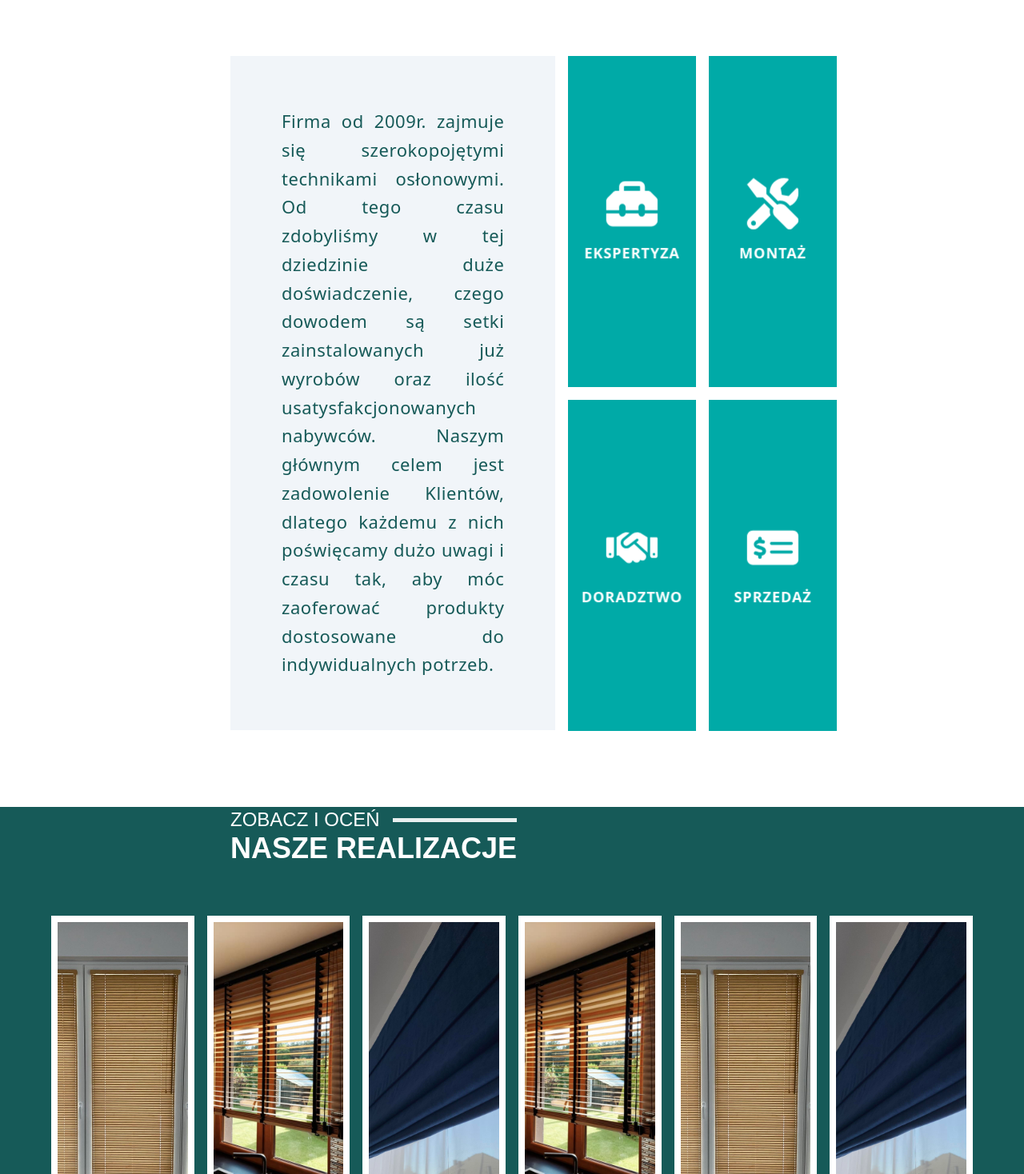
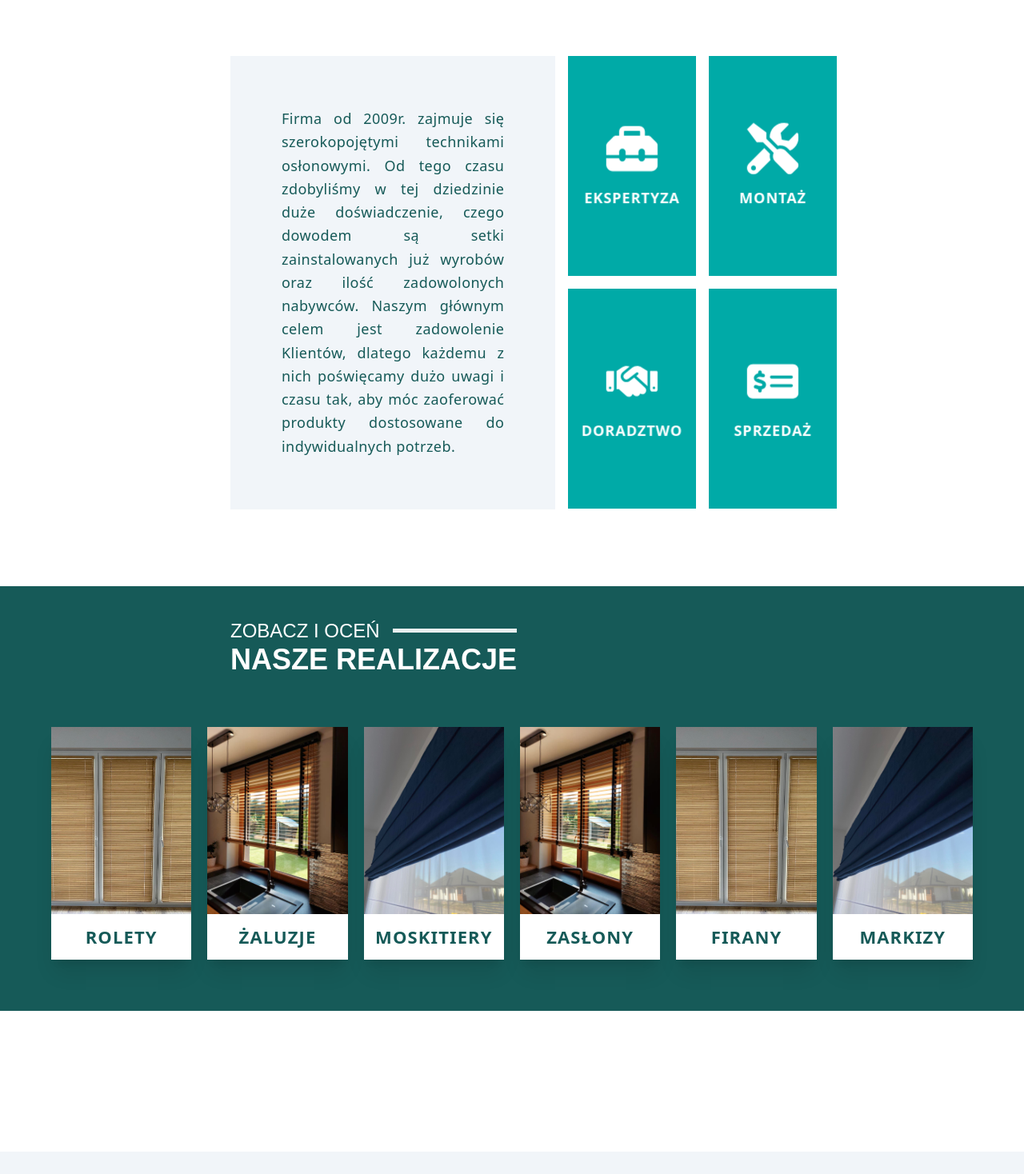
Before and after one commit to Hosuqa/Surella, a React (Vite) app: page / in a window 1280 px wide. Shown: the part 922-2390 px from the top of the page at 80% size. Built offline with nearby package versions, Linux system fonts and the light colour scheme; a web font is replaced by a local one.

Commit message:
[ADD] - styles fix, galery grid

```diff
--- a/src/components/sections/About.tsx
+++ b/src/components/sections/About.tsx
@@ -46,7 +46,7 @@ const About = () => {
         <div className='flex xl:flex-row flex-col w-full gap-4'>
           <div className='w-full xl:w-3/5 h-full flex order-2 xl:order-1'>
             <div className='w-full h-full bg-slate-100 font-[400] p-16'>
-              <p className={`${styles.aboutText} tracking-wide text-surella-700 leading-relaxed text-justify text-4xl`}>{description}</p>
+              <p className={`${styles.aboutText} tracking-wide text-surella-700 leading-relaxed text-justify`}>{description}</p>
             </div>
           </div>
           <div className='w-full xl:w-2/5 gap-4 flex flex-col items-center justify-center xl:order-2 order-1'>
--- a/src/components/sections/Gallery.tsx
+++ b/src/components/sections/Gallery.tsx
@@ -10,20 +10,21 @@ type Props = {
 
 const GalleryComp = ({image, title}: Props) => {
     return (
-        <div className="bg-transparent w-full h-full basis1/6 border-8 border-white relative flex justify-center">
+        <div className="bg-transparent w-full h-full flex flex-col justify-center shadow-xl">
             <img src={image} className="object-cover h-full w-full" alt="hero" />
-            <p className="text-2xl absolute w-full text-center bottom-0 bg-white px-6 py-2">{title}</p>
+            <p className={`${styles.galleryText}w-full text-center font-[700] uppercase tracking-wider bg-white py-3`}>{title}</p>
         </div>
     );
 }
 
 const Gallery = () => {
     return (
-        <div className='bg-surella-700 w-full h-[80vh]'>
-            <XlWrapper>
-                <Title title="Nasze realizacje" subtitle="Zobacz i oceń"  lineColor="bg-white" titleColor='text-white' subtitleColor='text-white'/>
+        <>
+            <div className='bg-surella-700 w-full h-fit'>
+                <XlWrapper >
+                    <Title title="Nasze realizacje" subtitle="Zobacz i oceń"  lineColor="bg-white" titleColor='text-white' subtitleColor='text-white' className='pt-10'/>
                 </XlWrapper>
-                <div className={`${styles.paddingX} w-full h-[50vh] flex flex-row  gap-4 text-surella-700 font-[500] tracking-wider cursor-pointer`}>
+                <div className={`${styles.paddingX} w-full h-full pb-[64px] grid grid-cols-2 xs:grid-cols-3 xl:grid-cols-6 gap-4 md:gap-8 xl:gap-5 justify-center  text-surella-700 font-[500] tracking-wider cursor-pointer`}>
                     <GalleryComp image={hero3} title='Rolety'/>
                     <GalleryComp image={hero1} title='Żaluzje'/>
                     <GalleryComp image={hero2} title='Moskitiery'/>
@@ -31,9 +32,8 @@ const Gallery = () => {
                     <GalleryComp image={hero3} title='Firany'/>
                     <GalleryComp image={hero2} title='Markizy'/>
                 </div>
-
-
             </div>
+        </>
     );
 }
 
--- a/src/components/sections/Hero.tsx
+++ b/src/components/sections/Hero.tsx
@@ -22,7 +22,7 @@ const Hero = () => {
           </p>
           <motion.div className="w-fit h-fit bg-white mt-2"
             whileHover={{ scale: 1.05 }}>
-              <motion.p className={`${styles.heroButton} text-center text-surella-500 font-interExtraBold font-bold px-16 py-3 cursor-pointer uppercase text-nowrap`}
+              <motion.p className={`${styles.heroButton} text-center text-surella-500 font-interExtraBold font-bold px-5 sm:px-16 py-2 sm:py-3 cursor-pointer uppercase text-nowrap`}
                >
                 Sprawdź wycenę
               </motion.p>
--- a/src/styles.ts
+++ b/src/styles.ts
@@ -7,13 +7,13 @@ const styles = {
     NavbarText:
     " md:text-[17px] sm:text-[15px] text-[13px]",
     heroHeadText:
-      "xl:text-[70px] lg:text-[60px] sm:text-[50px] xs:text-[40px] text-[30px]",
+      "xl:text-[70px] lg:text-[60px] sm:text-[50px] xs:text-[40px] text-[35px]",
     heroSubText:
-      "xl:text-[22px] lg:text-[20px] xs:text-[18px] text-[10px]",
+      "xl:text-[22px] lg:text-[20px] xs:text-[18px] text-[14px]",
     heroButton:
-      "xl:text-[24px] lg:text-[20px] md:text-[18px] xs:text-[16px] text-[12px]",
+      "xl:text-[24px] lg:text-[20px] md:text-[18px] xs:text-[16px] text-[14px]",
     aboutText:
-      "xl:text-[22px] xs:text-[18px] text-[10px]",
+      "2xl:text-[22px] sm:text-[18px] text-[15px]",
     galleryText:
       "xl:text-[22px] lg:text-[20px] xs:text-[18px] text-[10px]",
 
--- a/src/texts.json
+++ b/src/texts.json
@@ -1,5 +1,5 @@
 [
     {
-      "companyDescription": "Firma od 2009r. zajmuje się szerokopojętymi technikami osłonowymi. Od tego czasu zdobyliśmy w tej dziedzinie duże doświadczenie, czego dowodem są setki zainstalowanych już wyrobów oraz ilość usatysfakcjonowanych nabywców. Naszym głównym celem jest zadowolenie Klientów, dlatego każdemu z nich poświęcamy dużo uwagi i czasu tak, aby móc zaoferować produkty dostosowane do indywidualnych potrzeb."
+      "companyDescription": "Firma od 2009r. zajmuje się szerokopojętymi technikami osłonowymi. Od tego czasu zdobyliśmy w tej dziedzinie duże doświadczenie, czego dowodem są setki zainstalowanych już wyrobów oraz ilość zadowolonych nabywców. Naszym głównym celem jest zadowolenie Klientów, dlatego każdemu z nich poświęcamy dużo uwagi i czasu tak, aby móc zaoferować produkty dostosowane do indywidualnych potrzeb."
     }
 ]
```
Lines whose indentation alone changed are shown as unchanged.
